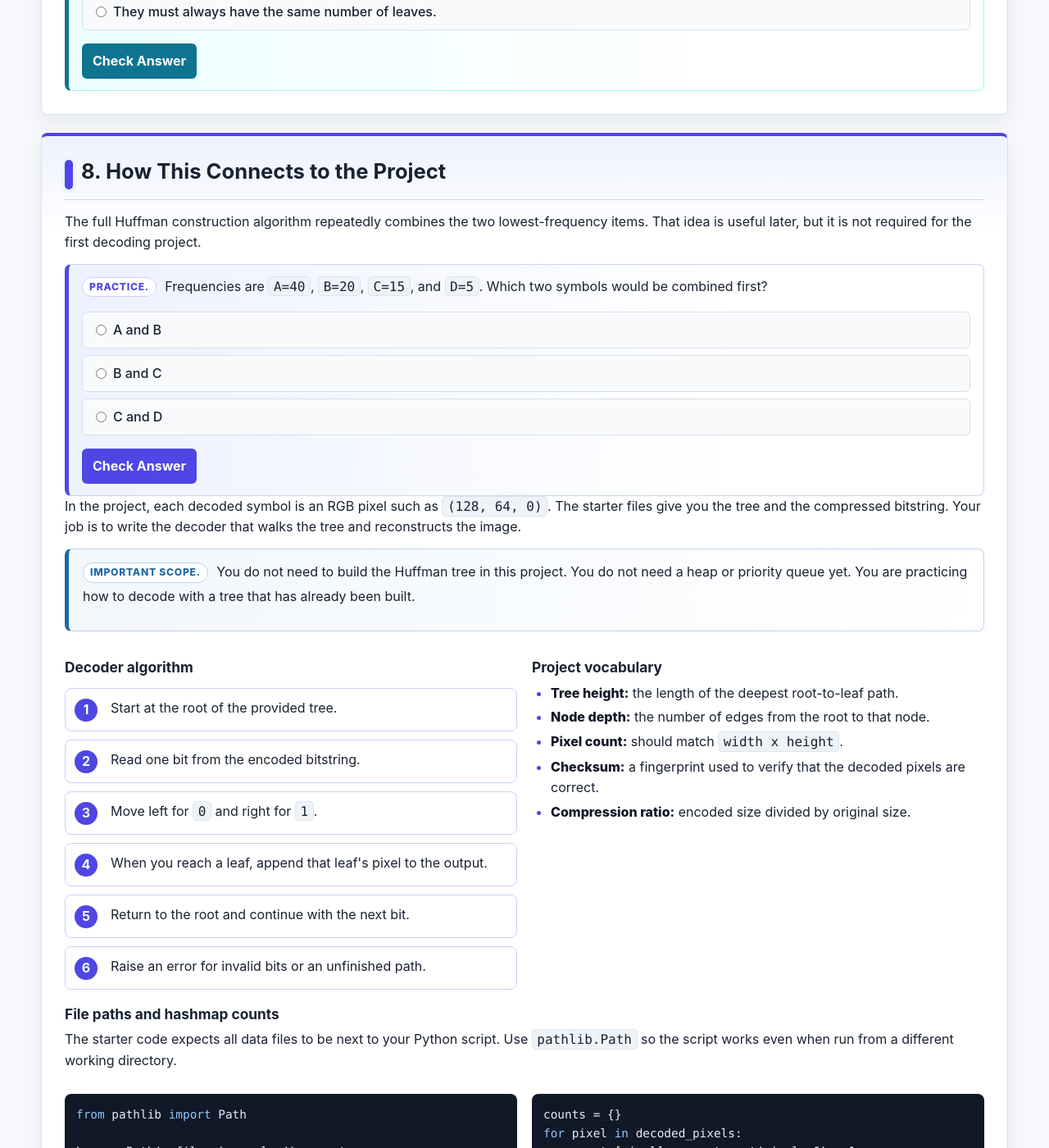
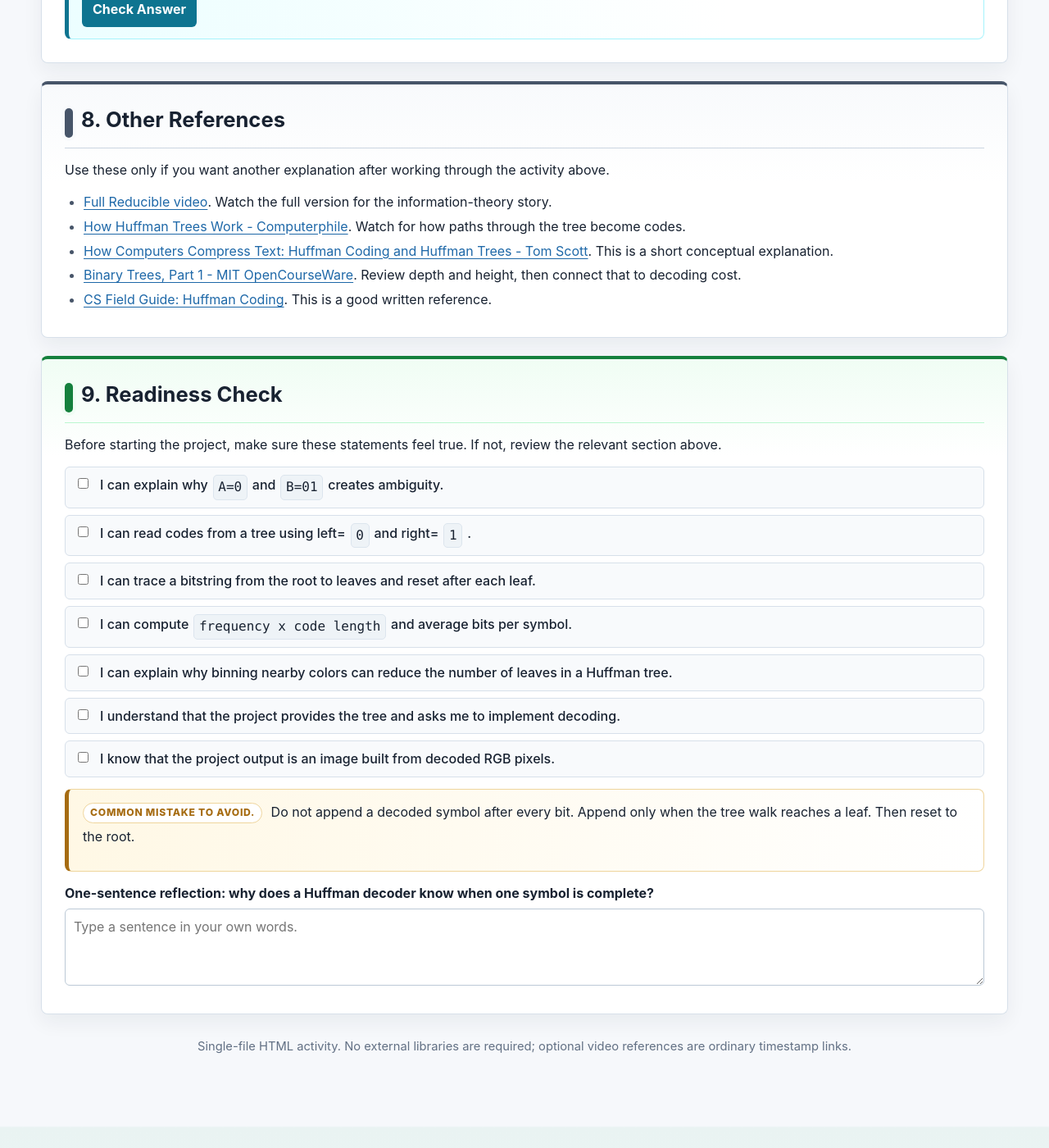
Before and after one commit to alexanderlewisstevens/alexanderlewisstevens.github.io, a Jekyll site: the page html/huffman_intro_part1.html, which Jekyll copies as it is, in a window 1280 px wide and 1400 px high, scrolled down 9218 px. Shown: the whole window at 82% size. Built offline with Jekyll 4.4.1, drawn with Linux system fonts in a browser that asks for light colours; after the commit the page ends 10592 px from its top, so only the background shows below that; some of the changed text lies outside the part shown.

Commit message:
Remove Huffman project bridge section

```diff
--- a/html/huffman_intro_part1.html
+++ b/html/huffman_intro_part1.html
@@ -285,13 +285,6 @@
       --section-line: #a5f3fc;
     }
 
-    #project-bridge {
-      --section-color: #4f46e5;
-      --section-ink: #312e81;
-      --section-bg: #eef2ff;
-      --section-line: #c7d2fe;
-    }
-
     #references {
       --section-color: #475569;
       --section-ink: #1f2937;
@@ -1023,8 +1016,7 @@
             <li><a href="#decode-walk">Decoder Walk <span>5</span></a></li>
             <li><a href="#weighted-cost">Weighted Cost <span>6</span></a></li>
             <li><a href="#lossy-binning">Lossy Binning <span>7</span></a></li>
-            <li><a href="#project-bridge">Project Bridge <span>8</span></a></li>
-            <li><a href="#references">References <span>9</span></a></li>
+            <li><a href="#references">References <span>8</span></a></li>
             <li><a href="#readiness">Readiness Check <span>end</span></a></li>
           </ol>
         </nav>
@@ -1423,62 +1415,8 @@
       </div>
     </section>
 
-    <section class="card" id="project-bridge">
-      <h2>8. How This Connects to the Project</h2>
-      <p>The full Huffman construction algorithm repeatedly combines the two lowest-frequency items. That idea is useful later, but it is not required for the first decoding project.</p>
-      <div class="practice-box">
-        <p><strong>Practice.</strong> Frequencies are <code>A=40</code>, <code>B=20</code>, <code>C=15</code>, and <code>D=5</code>. Which two symbols would be combined first?</p>
-        <label class="choice"><input type="radio" name="video-merge-choice" value="ab">A and B</label>
-        <label class="choice"><input type="radio" name="video-merge-choice" value="bc">B and C</label>
-        <label class="choice"><input type="radio" name="video-merge-choice" value="cd">C and D</label>
-        <button type="button" id="video-merge-check">Check Answer</button>
-        <div id="video-merge-feedback" class="feedback" aria-live="polite"></div>
-      </div>
-      <p>In the project, each decoded symbol is an RGB pixel such as <code>(128, 64, 0)</code>. The starter files give you the tree and the compressed bitstring. Your job is to write the decoder that walks the tree and reconstructs the image.</p>
-      <div class="callout project">
-        <p><strong>Important scope.</strong> You do not need to build the Huffman tree in this project. You do not need a heap or priority queue yet. You are practicing how to decode with a tree that has already been built.</p>
-      </div>
-      <div class="two-col">
-        <section>
-          <h3>Decoder algorithm</h3>
-          <ol class="steps">
-            <li><span>Start at the root of the provided tree.</span></li>
-            <li><span>Read one bit from the encoded bitstring.</span></li>
-            <li><span>Move left for <code>0</code> and right for <code>1</code>.</span></li>
-            <li><span>When you reach a leaf, append that leaf's pixel to the output.</span></li>
-            <li><span>Return to the root and continue with the next bit.</span></li>
-            <li><span>Raise an error for invalid bits or an unfinished path.</span></li>
-          </ol>
-        </section>
-        <section>
-          <h3>Project vocabulary</h3>
-          <ul>
-            <li><strong>Tree height:</strong> the length of the deepest root-to-leaf path.</li>
-            <li><strong>Node depth:</strong> the number of edges from the root to that node.</li>
-            <li><strong>Pixel count:</strong> should match <code>width x height</code>.</li>
-            <li><strong>Checksum:</strong> a fingerprint used to verify that the decoded pixels are correct.</li>
-            <li><strong>Compression ratio:</strong> encoded size divided by original size.</li>
-          </ul>
-        </section>
-      </div>
-      <h3>File paths and hashmap counts</h3>
-      <p>The starter code expects all data files to be next to your Python script. Use <code>pathlib.Path</code> so the script works even when run from a different working directory.</p>
-      <div class="two-col">
-        <pre class="code-block"><span class="keyword">from</span> pathlib <span class="keyword">import</span> Path
-
-here = Path(__file__).resolve().parent
-bits_path = here / <span class="string">"encoded_image_bits.txt"</span>
-bits = bits_path.read_text(encoding=<span class="string">"utf-8"</span>)</pre>
-        <pre class="code-block">counts = {}
-<span class="keyword">for</span> pixel <span class="keyword">in</span> decoded_pixels:
-    counts[pixel] = counts.get(pixel, 0) + 1
-
-<span class="comment"># counts is a Python dict used as a hashmap.</span></pre>
-      </div>
-    </section>
-
     <section class="card" id="references">
-      <h2>9. Other References</h2>
+      <h2>8. Other References</h2>
       <p>Use these only if you want another explanation after working through the activity above.</p>
       <ul>
         <li><a href="https://www.youtube.com/watch?v=B3y0RsVCyrw" target="_blank" rel="noopener">Full Reducible video</a>. Watch the full version for the information-theory story.</li>
@@ -1490,7 +1428,7 @@ bits = bits_path.read_text(encoding=<span class="string">"utf-8"</span>)</pre>
     </section>
 
     <section class="card" id="readiness">
-      <h2>10. Readiness Check</h2>
+      <h2>9. Readiness Check</h2>
       <p>Before starting the project, make sure these statements feel true. If not, review the relevant section above.</p>
       <div class="checklist">
         <label><input type="checkbox">I can explain why <code>A=0</code> and <code>B=01</code> creates ambiguity.</label>
@@ -1638,17 +1576,6 @@ bits = bits_path.read_text(encoding=<span class="string">"utf-8"</span>)</pre>
         setFeedback("video-cost-feedback", "Correct. The weighted cost is 8 x 1 + 2 x 3 = 14 bits.", "ok");
       } else {
         setFeedback("video-cost-feedback", "Multiply each frequency by its depth, then add the results.", "bad");
-      }
-    }
-
-    function checkVideoMerge() {
-      const selected = document.querySelector("input[name='video-merge-choice']:checked");
-      if (!selected) {
-        setFeedback("video-merge-feedback", "Choose one answer first.", "warn");
-      } else if (selected.value === "cd") {
-        setFeedback("video-merge-feedback", "Correct. Huffman construction starts by combining the two lowest frequencies: C=15 and D=5.", "ok");
-      } else {
-        setFeedback("video-merge-feedback", "Choose the two lowest frequencies, not the two highest.", "bad");
       }
     }
 
```
Also changed, not shown: other parts of html/huffman_intro_part1.html (+0 -1 lines).
